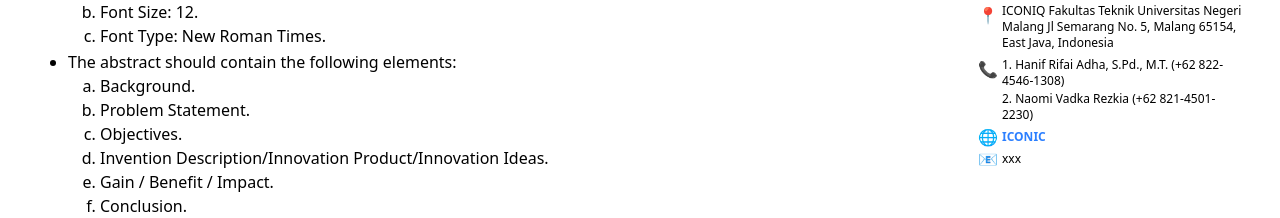
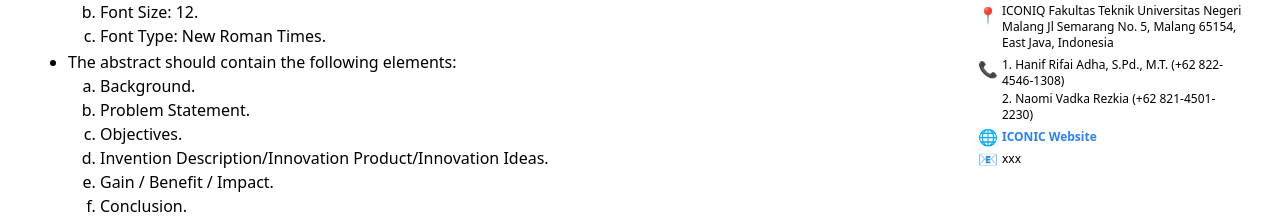
Before and after one commit to FathanAlfariel/iconic, a React (Vite) app: page /guidelines in a window 1280 px wide. Shown: the part 840-1058 px from the top of the page. Built offline with nearby package versions, Linux system fonts and the light colour scheme.

Commit message:
minor change

```diff
--- a/src/pages/Guidelines.jsx
+++ b/src/pages/Guidelines.jsx
@@ -245,7 +245,7 @@ const Guidelines = () => {
                     href="https://iconic-topaz.vercel.app/"
                     className="font-semibold text-blue-500 hover:text-blue-700 hover:underline"
                   >
-                    ICONIC
+                    ICONIC Website
                   </a>
                 </p>
               </li>
```
